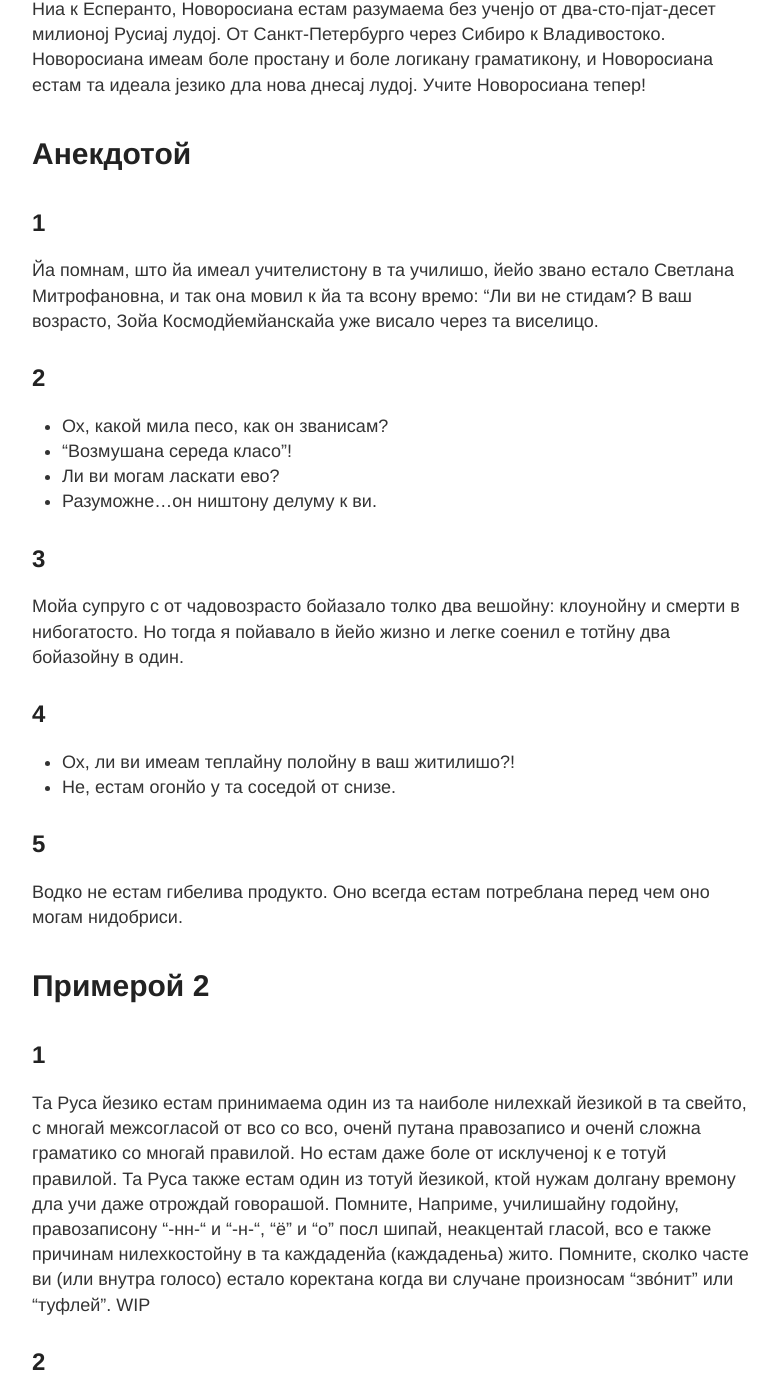
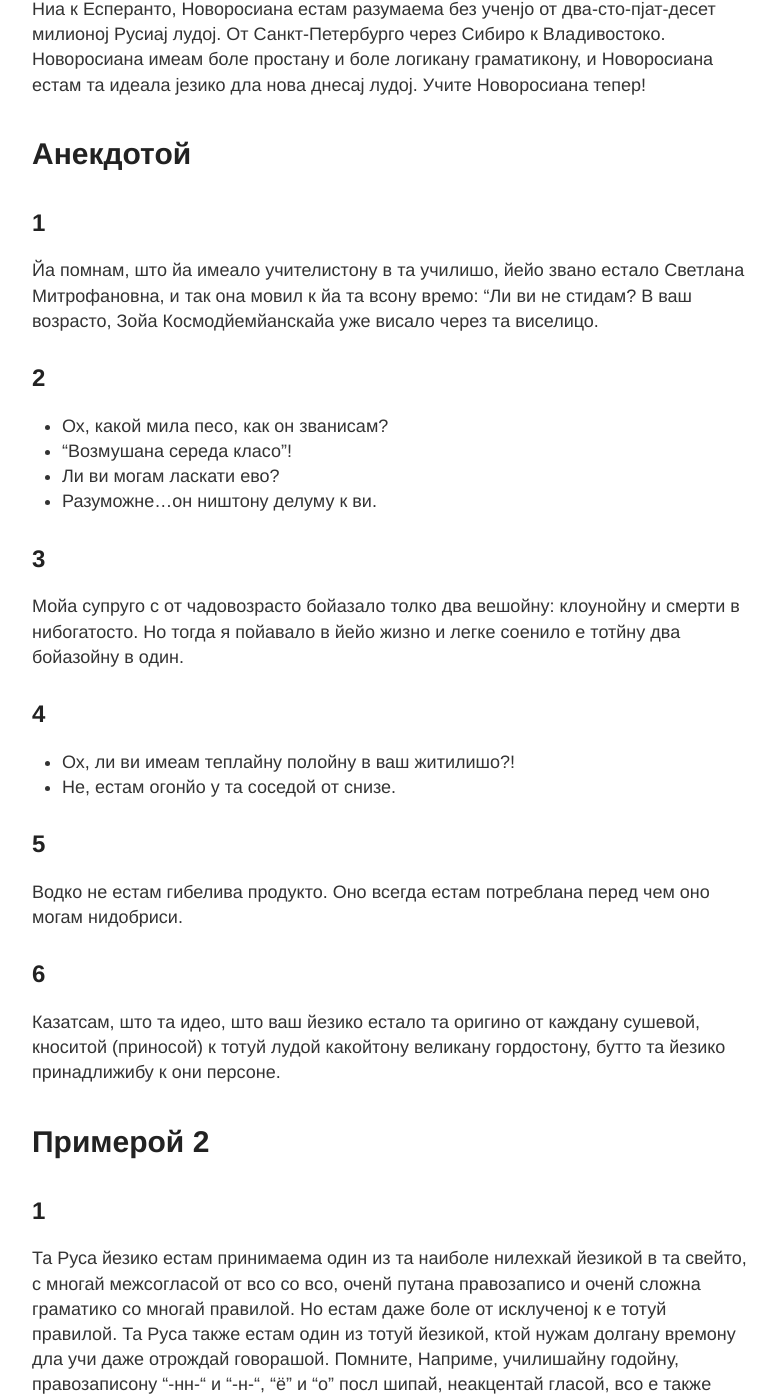
Before and after one commit to learnrusanto/learnrusanto.github.io, a Jekyll site: the page built from _posts/1990-01-02-primero.md, in a window 1280 px wide and 1400 px high, scrolled down 823 px. Shown: the whole window, without its empty margins (248-1027 px from the left). Built offline with Jekyll 4.4.1, drawn with Linux system fonts in a browser that asks for light colours; some of the changed text lies outside the part shown.

Commit message:
новав тесктов

```diff
--- a/_posts/1990-01-02-primero.md
+++ b/_posts/1990-01-02-primero.md
@@ -29,7 +29,7 @@
 
 ## 1
 
-Йа помнам, што йа имеал учителистону в та училишо, йейо звано естало Светлана Митрофановна, и так она мовил к йа та всону времо:
+Йа помнам, што йа имеало учителистону в та училишо, йейо звано естало Светлана Митрофановна, и так она мовил к йа та всону времо:
 "Ли ви не стидам? В ваш возрасто, Зойа Космодйемйанскайа уже висало через та виселицо.
 
 ## 2
@@ -42,7 +42,7 @@
 ## 3
 
 Мойа супруго с от чадовозрасто бойазало толко два вешойну:
-клоунойну и смерти в нибогатосто. Но тогда я пойавало в йейо жизно и легке соенил е тотйну два бойазойну в один.
+клоунойну и смерти в нибогатосто. Но тогда я пойавало в йейо жизно и легке соенило е тотйну два бойазойну в один.
 
 ## 4
 
@@ -52,6 +52,10 @@
 ## 5
 
 Водко не естам гибелива продукто. Оно всегда естам потреблана перед чем оно могам нидобриси.
+
+## 6
+
+Казатсам, што та идео, што ваш йезико естало та оригино от каждану сушевой, кноситой (приносой) к тотуй лудой какойтону великану гордостону, бутто та йезико принадлижибу к они персоне.
 
 # Примерой 2
 ## 1
@@ -64,3 +68,11 @@
 
 В Финландо естам изработена способо дла получо от целулозо дла производанио от бумаго, аналогиа к та обична безволокнито (дефибрилацо), но требовајуша потребону от болевисокитена нажимо. Оно комбинирам невеликану расходону от енергио, типажану дла та механико способо от безволокнито, с висока качество от целулозо, ктону давам та терма-механика методо.
 Целулозо, получаема через та нова методо, по свой качество естам такажа, как у та терма-механика методо, но дла ево производанио ону израсходам je 40 процентой ниболе многе от енергио.
+
+## 3
+
+Бистре сухисајуша мебела лако
+
+В Швецио ону производам бистре сухисајушану мебелану лакону, в чей составону входам минимума количества от формалдегидо и не входам аромай растворой.
+
+Та мебелону, покрытану через тот лако, ону могам полирови посл один часо у та температуро 20 °C. У ползанио от такой лако боледобрисам условиой от работо и болевисокисам та производитело от работо от мебелистой.
```
Also changed, not shown: _posts/1970-01-02-sufiksoj.md (+1 -1 lines), _posts/1970-01-04-sojuzoj.md (+2 -1 lines).
